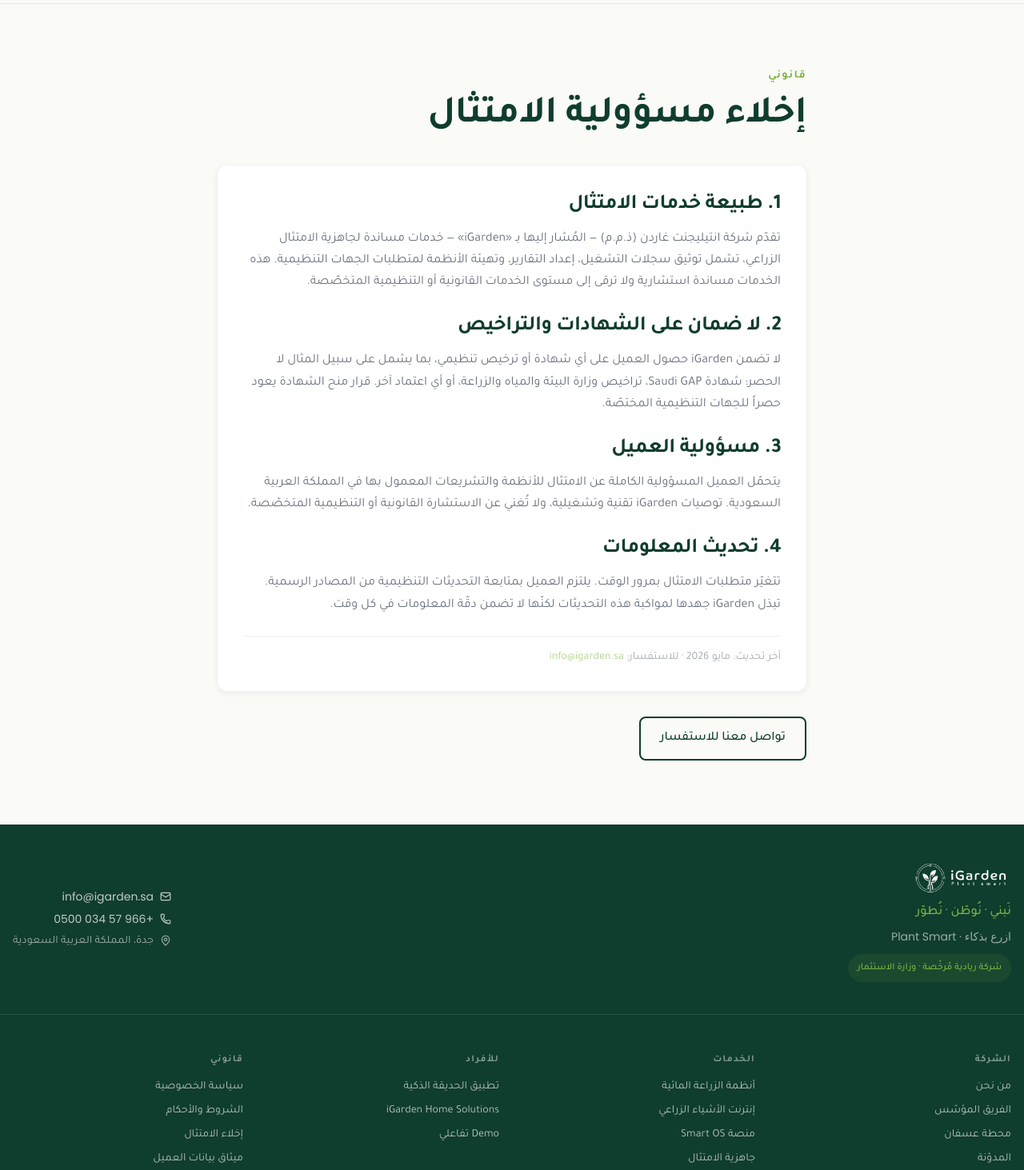
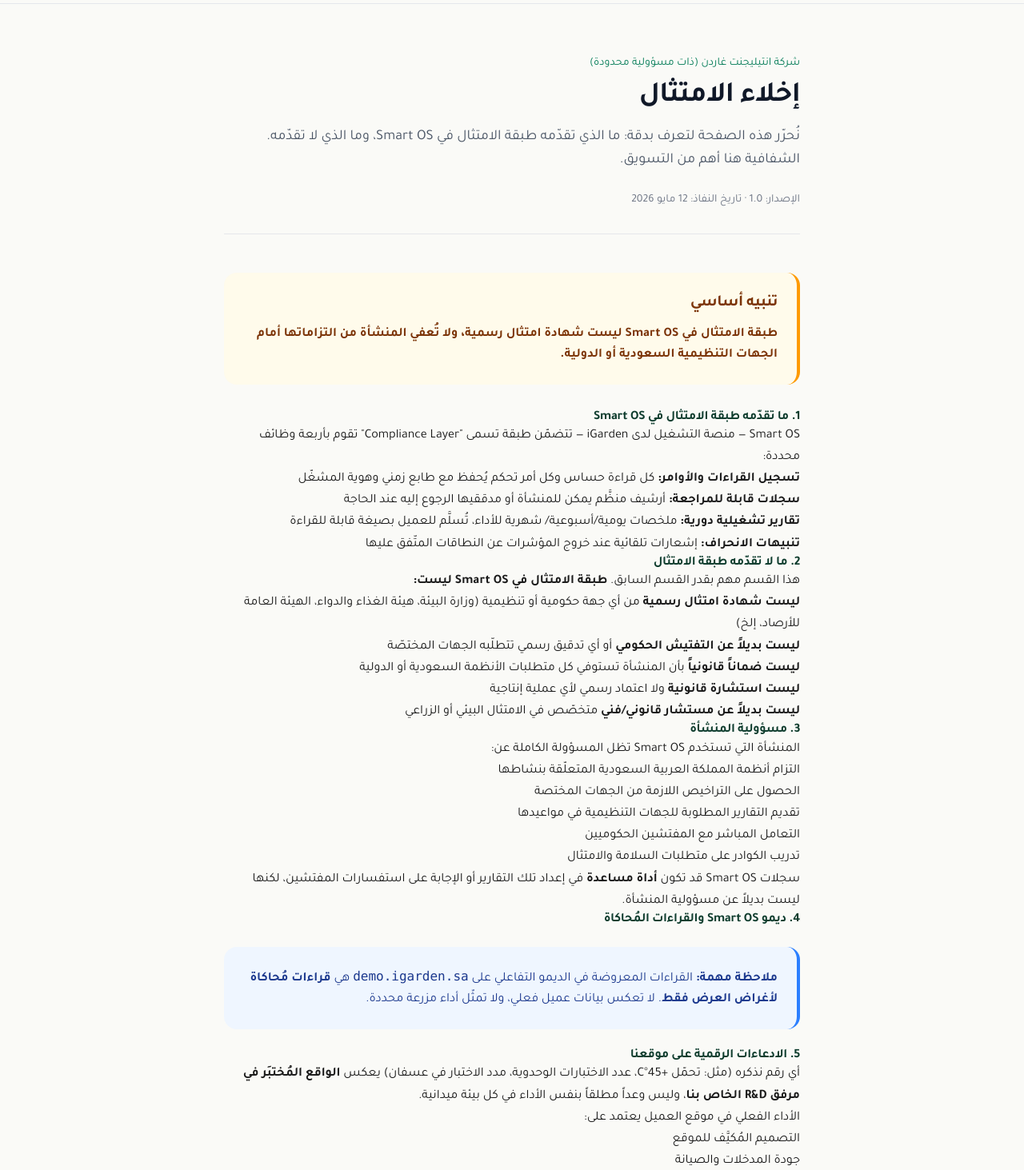
Before and after one commit to iGardenSA/igarden-web, a Next.js app: page /compliance-disclaimer in a window 1280 px wide. Shown: the part 60-1523 px from the top of the page at 80% size. Built offline with nearby package versions, Linux system fonts and the light colour scheme.

Commit message:
feat(legal): add compliance disclaimer page

```diff
--- a/src/app/compliance-disclaimer/page.tsx
+++ b/src/app/compliance-disclaimer/page.tsx
@@ -1,75 +1,208 @@
 import type { Metadata } from "next";
-import { CTAButton } from "@/components/shared/CTAButton";
 
 export const metadata: Metadata = {
-  title: "إخلاء الامتثال",
+  title: "إخلاء الامتثال | iGarden",
   description:
-    "إخلاء مسؤولية الامتثال — iGarden تقدّم دعماً لجاهزية الامتثال الزراعي ولا تضمن الحصول على شهادات أو تراخيص.",
+    "حدود ما تقدّمه طبقة الامتثال في Smart OS — شفافية كاملة حول ما هو سجل تشغيلي وما هو ليس شهادة امتثال رسمية.",
   alternates: { canonical: "https://igarden.sa/compliance-disclaimer" },
-  robots: { index: false, follow: true },
+  robots: { index: true, follow: true },
 };
 
 export default function ComplianceDisclaimerPage() {
   return (
-    <section className="section-light py-20">
-      <div className="container mx-auto px-4 max-w-3xl">
-        <p className="text-lime text-sm font-bold uppercase tracking-widest mb-3">
-          قانوني
+    <main className="container mx-auto max-w-3xl px-6 py-16" dir="rtl">
+      <header className="mb-12 border-b border-gray-200 pb-8">
+        <p className="text-sm text-emerald-700 mb-3">
+          شركة انتيليجنت غاردن (ذات مسؤولية محدودة)
         </p>
-        <h1 className="h1 text-deep-green mb-8">إخلاء مسؤولية الامتثال</h1>
+        <h1 className="text-4xl font-bold mb-4 text-gray-900">
+          إخلاء الامتثال
+        </h1>
+        <p className="text-gray-600 leading-relaxed text-lg">
+          نُحرّر هذه الصفحة لتعرف بدقة: ما الذي تقدّمه طبقة الامتثال في
+          Smart OS، وما الذي لا تقدّمه. الشفافية هنا أهم من التسويق.
+        </p>
+        <div className="mt-6 text-sm text-gray-500 space-y-1">
+          <p>الإصدار: 1.0 · تاريخ النفاذ: 12 مايو 2026</p>
+        </div>
+      </header>
 
-        <div className="bg-white rounded-card p-8 shadow-soft space-y-6 body-base text-medium-gray leading-relaxed">
-          <section>
-            <h2 className="h3 text-deep-green mb-3">1. طبيعة خدمات الامتثال</h2>
-            <p>
-              تقدّم شركة انتيليجنت غاردن (ذ.م.م) — المُشار إليها بـ «iGarden» — خدمات
-              مساندة لجاهزية الامتثال الزراعي، تشمل توثيق سجلات التشغيل، إعداد التقارير،
-              وتهيئة الأنظمة لمتطلبات الجهات التنظيمية. هذه الخدمات مساندة استشارية ولا
-              ترقى إلى مستوى الخدمات القانونية أو التنظيمية المتخصّصة.
-            </p>
-          </section>
-
-          <section>
-            <h2 className="h3 text-deep-green mb-3">2. لا ضمان على الشهادات والتراخيص</h2>
-            <p>
-              لا تضمن iGarden حصول العميل على أي شهادة أو ترخيص تنظيمي، بما يشمل على
-              سبيل المثال لا الحصر: شهادة Saudi GAP، تراخيص وزارة البيئة والمياه والزراعة،
-              أو أي اعتماد آخر. قرار منح الشهادة يعود حصراً للجهات التنظيمية المختصّة.
-            </p>
-          </section>
-
-          <section>
-            <h2 className="h3 text-deep-green mb-3">3. مسؤولية العميل</h2>
-            <p>
-              يتحمّل العميل المسؤولية الكاملة عن الامتثال للأنظمة والتشريعات المعمول بها في
-              المملكة العربية السعودية. توصيات iGarden تقنية وتشغيلية، ولا تُغني عن الاستشارة
-              القانونية أو التنظيمية المتخصّصة.
-            </p>
-          </section>
-
-          <section>
-            <h2 className="h3 text-deep-green mb-3">4. تحديث المعلومات</h2>
-            <p>
-              تتغيّر متطلبات الامتثال بمرور الوقت. يلتزم العميل بمتابعة التحديثات التنظيمية
-              من المصادر الرسمية. تبذل iGarden جهدها لمواكبة هذه التحديثات لكنّها لا تضمن
-              دقّة المعلومات في كل وقت.
-            </p>
-          </section>
-
-          <p className="text-sm opacity-60 border-t border-light-gray pt-4">
-            آخر تحديث: مايو 2026 · للاستفسار:{" "}
-            <a href="mailto:info@igarden.sa" className="text-lime hover:underline">
-              info@igarden.sa
-            </a>
+      <article className="prose prose-lg max-w-none prose-headings:text-gray-900 prose-a:text-emerald-700">
+        <div className="bg-amber-50 border-r-4 border-amber-500 p-6 rounded-lg mb-8 not-prose">
+          <h2 className="text-xl font-bold text-amber-900 mb-3">
+            تنبيه أساسي
+          </h2>
+          <p className="text-amber-900 leading-relaxed mb-0">
+            <strong>
+              طبقة الامتثال في Smart OS ليست شهادة امتثال رسمية، ولا
+              تُعفي المنشأة من التزاماتها أمام الجهات التنظيمية السعودية
+              أو الدولية.
+            </strong>
           </p>
         </div>
 
-        <div className="mt-8">
-          <CTAButton href="/contact" variant="outline-green">
-            تواصل معنا للاستفسار
-          </CTAButton>
+        <h2>1. ما تقدّمه طبقة الامتثال في Smart OS</h2>
+        <p>
+          Smart OS — منصة التشغيل لدى iGarden — تتضمّن طبقة تسمى
+          "Compliance Layer" تقوم بأربعة وظائف محددة:
+        </p>
+        <ol>
+          <li>
+            <strong>تسجيل القراءات والأوامر:</strong> كل قراءة حساس وكل
+            أمر تحكم يُحفظ مع طابع زمني وهوية المشغّل
+          </li>
+          <li>
+            <strong>سجلات قابلة للمراجعة:</strong> أرشيف منظَّم يمكن
+            للمنشأة أو مدققيها الرجوع إليه عند الحاجة
+          </li>
+          <li>
+            <strong>تقارير تشغيلية دورية:</strong> ملخصات يومية/أسبوعية/
+            شهرية للأداء، تُسلَّم للعميل بصيغة قابلة للقراءة
+          </li>
+          <li>
+            <strong>تنبيهات الانحراف:</strong> إشعارات تلقائية عند خروج
+            المؤشرات عن النطاقات المتّفق عليها
+          </li>
+        </ol>
+
+        <h2>2. ما لا تقدّمه طبقة الامتثال</h2>
+        <p>
+          هذا القسم مهم بقدر القسم السابق.{" "}
+          <strong>
+            طبقة الامتثال في Smart OS ليست:
+          </strong>
+        </p>
+        <ul>
+          <li>
+            <strong>ليست شهادة امتثال رسمية</strong> من أي جهة حكومية أو
+            تنظيمية (وزارة البيئة، هيئة الغذاء والدواء، الهيئة العامة
+            للأرصاد، إلخ)
+          </li>
+          <li>
+            <strong>ليست بديلاً عن التفتيش الحكومي</strong> أو أي تدقيق
+            رسمي تتطلّبه الجهات المختصّة
+          </li>
+          <li>
+            <strong>ليست ضماناً قانونياً</strong> بأن المنشأة تستوفي كل
+            متطلبات الأنظمة السعودية أو الدولية
+          </li>
+          <li>
+            <strong>ليست استشارة قانونية</strong> ولا اعتماد رسمي لأي
+            عملية إنتاجية
+          </li>
+          <li>
+            <strong>ليست بديلاً عن مستشار قانوني/فني</strong> متخصّص في
+            الامتثال البيئي أو الزراعي
+          </li>
+        </ul>
+
+        <h2>3. مسؤولية المنشأة</h2>
+        <p>
+          المنشأة التي تستخدم Smart OS تظل المسؤولة الكاملة عن:
+        </p>
+        <ul>
+          <li>
+            التزام أنظمة المملكة العربية السعودية المتعلّقة بنشاطها
+          </li>
+          <li>
+            الحصول على التراخيص اللازمة من الجهات المختصة
+          </li>
+          <li>
+            تقديم التقارير المطلوبة للجهات التنظيمية في مواعيدها
+          </li>
+          <li>التعامل المباشر مع المفتشين الحكوميين</li>
+          <li>
+            تدريب الكوادر على متطلبات السلامة والامتثال
+          </li>
+        </ul>
+        <p>
+          سجلات Smart OS قد تكون{" "}
+          <strong>أداة مساعدة</strong> في إعداد تلك التقارير أو الإجابة
+          على استفسارات المفتشين، لكنها ليست بديلاً عن مسؤولية المنشأة.
+        </p>
+
+        <h2>4. ديمو Smart OS والقراءات المُحاكاة</h2>
+        <div className="bg-blue-50 border-r-4 border-blue-500 p-6 rounded-lg my-6 not-prose">
+          <p className="text-blue-900 leading-relaxed mb-0">
+            <strong>ملاحظة مهمة:</strong> القراءات المعروضة في الديمو
+            التفاعلي على <code>demo.igarden.sa</code> هي{" "}
+            <strong>قراءات مُحاكاة لأغراض العرض فقط</strong>. لا تعكس
+            بيانات عميل فعلي، ولا تمثّل أداء مزرعة محددة.
+          </p>
         </div>
-      </div>
-    </section>
+
+        <h2>5. الادعاءات الرقمية على موقعنا</h2>
+        <p>
+          أي رقم نذكره (مثل: تحمّل +45°C، عدد الاختبارات الوحدوية، مدد
+          الاختبار في عسفان) يعكس{" "}
+          <strong>الواقع المُختبَر في مرفق R&D الخاص بنا</strong>، وليس
+          وعداً مطلقاً بنفس الأداء في كل بيئة ميدانية.
+        </p>
+        <p>الأداء الفعلي في موقع العميل يعتمد على:</p>
+        <ul>
+          <li>التصميم المُكيَّف للموقع</li>
+          <li>جودة المدخلات والصيانة</li>
+          <li>التزام الكوادر بدليل التشغيل</li>
+          <li>الظروف المناخية المحلية</li>
+        </ul>
+
+        <h2>6. ادعاءات الكفاءة (المياه، الطاقة، الإنتاجية)</h2>
+        <p>
+          عبارات مثل "كفاءة مائية عالية" أو "إنتاجية أعلى" التي قد تظهر
+          في محتوى الموقع،{" "}
+          <strong>هي اتجاهات عامة لا أرقام مطلقة</strong>. النتائج
+          الفعلية تختلف حسب:
+        </p>
+        <ul>
+          <li>نوع المحصول</li>
+          <li>
+            تقنية الزراعة المختارة (NFT، DWC، Dutch Buckets، إلخ)
+          </li>
+          <li>جودة المياه والمدخلات</li>
+          <li>نمط التشغيل اليومي</li>
+        </ul>
+        <p>
+          أي وعد رقمي محدّد (نسبة توفير ماء معينة، عائد استثمار محدّد)
+          لا يكون <strong>إلا</strong> ضمن عقد موقَّع، ومرتبط بشروط
+          تشغيلية مفصّلة.
+        </p>
+
+        <h2>7. مرحلة التطوير</h2>
+        <p>
+          Smart OS منتج في <strong>تطوير مستمر</strong>. بعض الميزات قيد
+          الاختبار الميداني في عسفان قبل النشر الواسع. عند تطبيقها على
+          مشروع عميل، نوضّح بدقة ما الذي يعمل في الإنتاج وما هو قيد
+          التطوير.
+        </p>
+
+        <h2>8. تواصل لأي استفسار</h2>
+        <p>
+          إن كان لديك سؤال عن حدود الامتثال أو كيفية استخدام سجلاتنا:
+        </p>
+        <ul>
+          <li>
+            البريد العام:{" "}
+            <a href="mailto:info@igarden.sa">
+              <code>info@igarden.sa</code>
+            </a>
+          </li>
+          <li>
+            الهاتف: <span dir="ltr">+966 57 034 0500</span>
+          </li>
+        </ul>
+        <p>
+          <strong>للاستشارات القانونية المتخصّصة</strong>، يجب التواصل مع
+          مستشار قانوني سعودي مختص في الامتثال البيئي أو الزراعي. لا
+          نقدّم نحن هذا النوع من الاستشارات.
+        </p>
+      </article>
+
+      <footer className="mt-16 pt-8 border-t border-gray-200 text-sm text-gray-500">
+        <p>
+          الإصدار 1.0 · 12 مايو 2026 · يُكمَّل بشروط الاستخدام وسياسة
+          الخصوصية.
+        </p>
+      </footer>
+    </main>
   );
 }
```
